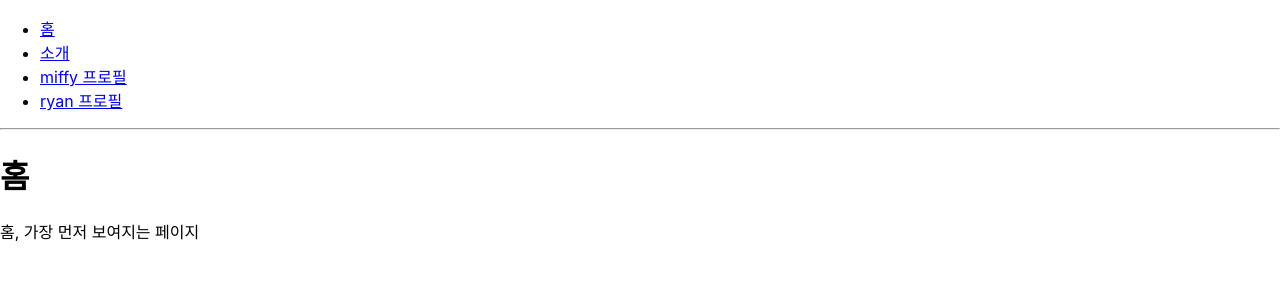
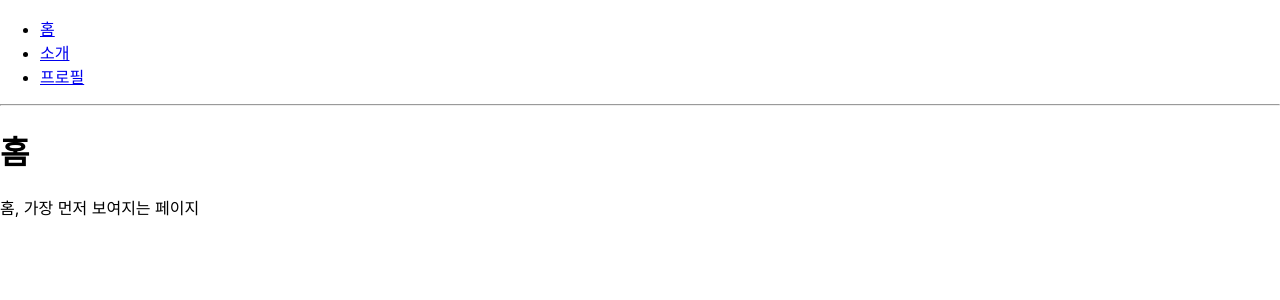
Before and after one commit to raeyoung/router-tutorial, a React (Create React App) app: page / in a window 1280 px wide. Shown: the top 300 px of the page. Built offline with nearby package versions, Linux system fonts and the light colour scheme.

Commit message:
서브 라우트

```diff
--- a/src/About.js
+++ b/src/About.js
@@ -1,10 +1,17 @@
 import React from "react";
+import qs from "qs";
 
-const About = () => {
+const About = ({ location }) => {
+  const query = qs.parse(location.search, {
+    ignoreQueryPrefix: true, // 이 설정을 통해 문자열 맨 앞에 ? 생략
+  });
+  const showDetail = query.detail === "true"; // 쿼리의 파싱 결과값은 문자열이다
   return (
     <div>
       <h1>소개</h1>
       <p>이 프로젝트는 리액트 라우터 기초를 실습해 보는 예제 프로젝트입니다</p>
+      {showDetail && <p>detail 값을 true 로 설정했군요! </p>}
+      {/* http://localhost:3000/about?detail=true */}
     </div>
   );
 };
--- a/src/App.js
+++ b/src/App.js
@@ -2,7 +2,7 @@ import React from "react";
 import { Route, Link } from "react-router-dom";
 import About from "./About";
 import Home from "./Home";
-import Profile from "./Profile";
+import Profiles from "./Profiles";
 
 const App = () => {
   return (
@@ -15,16 +15,13 @@ const App = () => {
           <Link to="/about">소개</Link>
         </li>
         <li>
-          <Link to="/profile/miffy">miffy 프로필</Link>
-        </li>
-        <li>
-          <Link to="/profile/ryan">ryan 프로필</Link>
+          <Link to="/profiles">프로필</Link>
         </li>
       </ul>
       <hr />
       <Route path="/" component={Home} exact={true} />
-      <Route path="/about" component={About} />
-      <Route path="/profile/:username" component={Profile} />
+      <Route path={["/about", "/info"]} component={About} />
+      <Route path="/profiles" component={Profiles} />
     </div>
   );
 };
```
